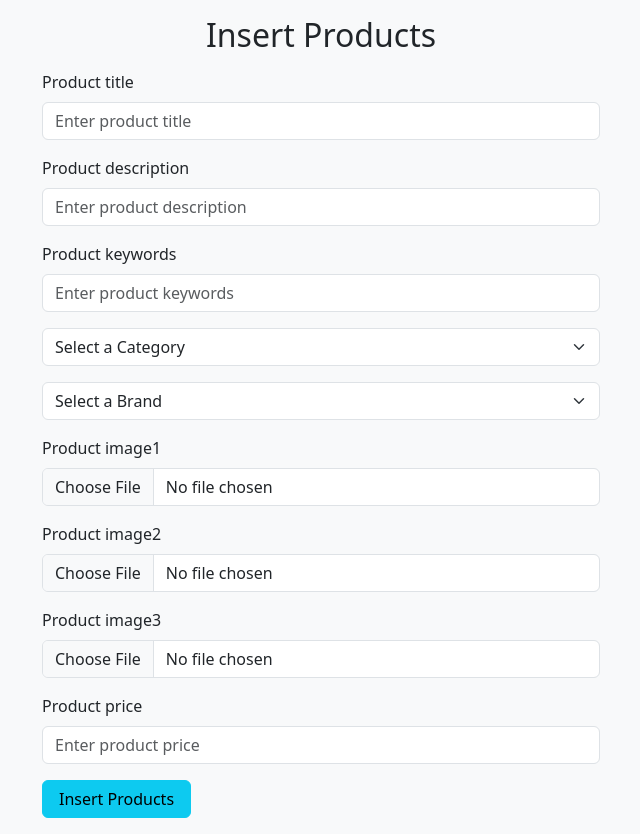
After one commit to aastha2025/ShopNest, a PHP site: page /admin_area/insert_product.php in a window 1280 px wide. The commit adds this page. Shown: the whole page, without its empty margins (319-959 px from the left). Run offline with PHP 8.4, Linux system fonts and the light colour scheme; data that the repository does not hold is empty.

Commit message:
completed products linking

```diff
--- a/admin_area/index.php
+++ b/admin_area/index.php
@@ -42,7 +42,7 @@
 </div>
          <!--- button*10>a.nav-link.text-light.bg-info.my-1 --->
         <div class="button text-center">
-            <button class="my-3"><a href="" class="nav-link text-light bg-info my-1">Insert Products</a></button>
+            <button class="my-3"><a href="insert_product.php" class="nav-link text-light bg-info my-1">Insert Products</a></button>
             <button class="my-3"><a href="" class="nav-link text-light bg-info my-1">View Products</a></button>
             <button class="my-3"><a href="index.php?insert_category" class="nav-link text-light bg-info my-1">Insert Categories</a></button>
             <button class="my-3"><a href="" class="nav-link text-light bg-info my-1">View Categories</a></button>
--- a/admin_area/insert_brands.php
+++ b/admin_area/insert_brands.php
@@ -6,19 +6,19 @@ if(isset($_POST['insert_brand'])){
   $brand_title=$_POST['brand_title'];
 
   //select data from database
-  $Select_query="select * from `brands` where brand_title ='$brand_title'";
+  /*$Select_query="select * from `brands` where brand_title ='$brand_title'";
   $_result_select=mysqli_query($con,$select_query);
   $number=mysqli_num_rows($result_select);
   if($number>0){
     echo "<script>alert('This Brand is present inside the database')</script>";
   }
-  else{
+  else{ */
   $insert_query="insert into `brands`( brand_title ) values ('$brand_title')";
    $_result=mysqli_query($con,$insert_query);
 if($_result){
   echo "<script>alert('Brand has been inserted successfully')</script>";
 }
-}
+//}
 }
 
 ?>
--- /dev/null
+++ b/admin_area/insert_product.php
@@ -0,0 +1,109 @@
+<?php include ('../includes/connect.php');
+ ?>
+
+<!DOCTYPE html>
+<html lang="en">
+<head>
+    <meta charset="UTF-8">
+    <meta http-equiv="X-UA-Compatible" content="IE=edge">
+    <meta name="viewport" content="width=device-width, initial-scale=1.0">
+    <title>Insert Products-Admin Dashboard </title>
+            <!----  Bootstrap Css link  ---->
+    <link href="https://cdn.jsdelivr.net/npm/bootstrap@5.3.3/dist/css/bootstrap.min.css" rel="stylesheet" integrity="sha384-QWTKZyjpPEjISv5WaRU9OFeRpok6YctnYmDr5pNlyT2bRjXh0JMhjY6hW+ALEwIH" crossorigin="anonymous">
+    <!----  Font Awesome link  ---->
+<link rel="stylesheet" href="https://cdnjs.cloudflare.com/ajax/libs/font-awesome/6.5.2/css/all.min.css"/>
+    <!---- css file ---->
+    <link rel="stylesheet" href="../style.css">
+</head>
+
+<body class="bg-light">
+    <div class="container mt-3 ">
+            <h2 class="text-center">Insert Products</h2>
+        <!--- form --->
+        <form action="" method="post" enctype="multipart/form-data">
+            <!--- title --->
+            <div class="form-outline mn-4 w-50 m-auto mt-3">
+                <label for="product_title" class="form-label">Product title</label>
+                <input type="text" name="product_title" id="product_title" class="form-control" placeholder="Enter product title" autocomplete="off" required>
+            </div>
+
+            <!--- description --->
+            <div class="form-outline mn-4 w-50 m-auto mt-3">
+                <label for="description" class="form-label"> Product description</label>
+                <input type="text" name="description" id="description" class="form-control" placeholder="Enter product description" autocomplete="off" required>
+            </div>
+
+            <!--- keywords --->
+            <div class="form-outline mn-4 w-50 m-auto mt-3">
+                <label for="product_keywords" class="form-label"> Product keywords</label>
+                <input type="text" name="product_keywords" id="product_keywords" class="form-control" placeholder="Enter product keywords" autocomplete="off" required>
+            </div>
+
+
+            <!--- Categories --->
+            <div class="form-outline mn-4 w-50 m-auto mt-3">
+              <!--  <label for="product_categories" class="form-label">Select a Category</label>-->
+                <select name="product_categories" id="" class="form-select">
+                    <option value="">Select a Category</option>
+                    <?php
+                        $select_query="Select * from `categories`";
+                        $result_query=mysqli_query($con,$select_query);
+                        while($row=mysqli_fetch_assoc($result_query)){
+                            $category_title=$row['category_title'];
+                            $category_id=$row['category_id'];
+                            echo " <option value='$category_id'> $category_title</option> ";
+                        }
+?>
+
+  </select>
+            </div>
+
+            <!--- Brands --->
+            <div class="form-outline mn-4 w-50 m-auto mt-3">
+            <!--    <label for="product_brands" class="form-label">Select a Brand</label>-->
+                <select name="product_brands" id="" class="form-select">
+                    <option value="">Select a Brand</option>
+                    <?php
+                        $select_query="Select * from `brands`";
+                        $result_query=mysqli_query($con,$select_query);
+                        while($row=mysqli_fetch_assoc($result_query)){
+                            $brand_title=$row['brand_title'];
+                            $brand_id=$row['brand_id'];
+                            echo " <option value='$brand_id'> $brand_title</option> ";
+                        }
+?>   </select>
+            </div>
+
+            <!--- Image 1 --->
+            <div class="form-outline mn-4 w-50 m-auto mt-3">
+                <label for="product_image1" class="form-label">Product image1</label>
+                <input type="file" name="product_image1" id="" class="form-control" required>
+            </div>
+
+             <!--- Image 2 --->
+             <div class="form-outline mn-4 w-50 m-auto mt-3">
+                <label for="product_image2" class="form-label">Product image2</label>
+                <input type="file" name="product_image1" id="product_image1" class="form-control" required>
+            </div>
+
+             <!-- Image 3 -->
+             <div class="form-outline mn-4 w-50 m-auto mt-3">
+                <label for="product_image3" class="form-label">Product image3</label>
+                <input type="file" name="product_image1" id="product_image1" class="form-control" required>
+            </div>
+
+            <!--- Price --->
+            <div class="form-outline mn-4 w-50 m-auto mt-3">
+                <label for="product_price" class="form-label"> Product price</label>
+                <input type="text" name="product_price" id="product_price" class="form-control" placeholder="Enter product price" autocomplete="off" required>
+            </div>
+
+            <!---Submit --->
+             <div class="form-outline mn-4 w-50 m-auto mt-3">
+                <input type="submit" name="insert_product" class="btn btn-info mb-3 px-3" value="Insert Products">
+             </div>
+        </form>
+     </div>
+</body>
+
+</html>
--- a/style.css
+++ b/style.css
@@ -27,7 +27,3 @@
     bottom: 0;
 
 }
-
-.my-3{
-    size: 0;
-}
```
Also changed, not shown: index.php (+9 -1 lines), includes/connect.php (line endings or trailing spaces).
